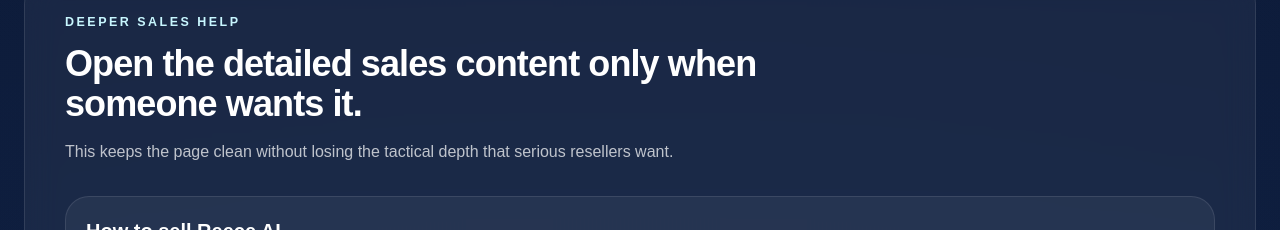
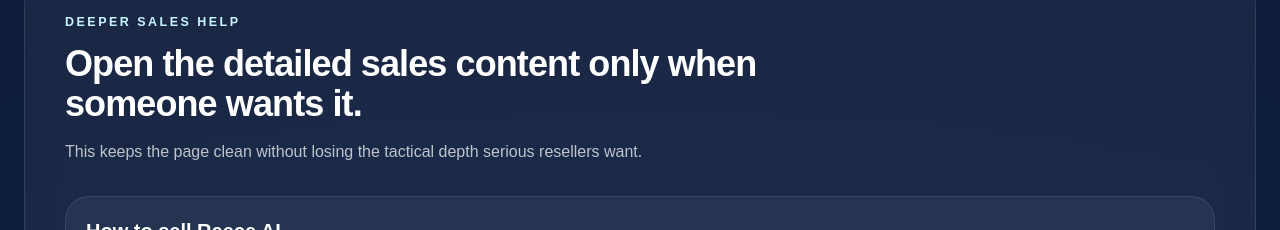
Before and after one commit to receptioniqbusiness/reece-mock, a Next.js app: page /resellers in a window 1280 px wide. Shown: the part 6809-7039 px from the top of the page. Built offline with nearby package versions, Linux system fonts and the light colour scheme.

Commit message:
Update page.tsx

```diff
--- a/app/resellers/page.tsx
+++ b/app/resellers/page.tsx
@@ -769,7 +769,7 @@ export default function ResellersPage() {
               Open the detailed sales content only when someone wants it.
             </h2>
             <p className="mt-4 text-white/72">
-              This keeps the page clean without losing the tactical depth that serious resellers want.
+              This keeps the page clean without losing the tactical depth serious resellers want.
             </p>
           </div>
 
```
